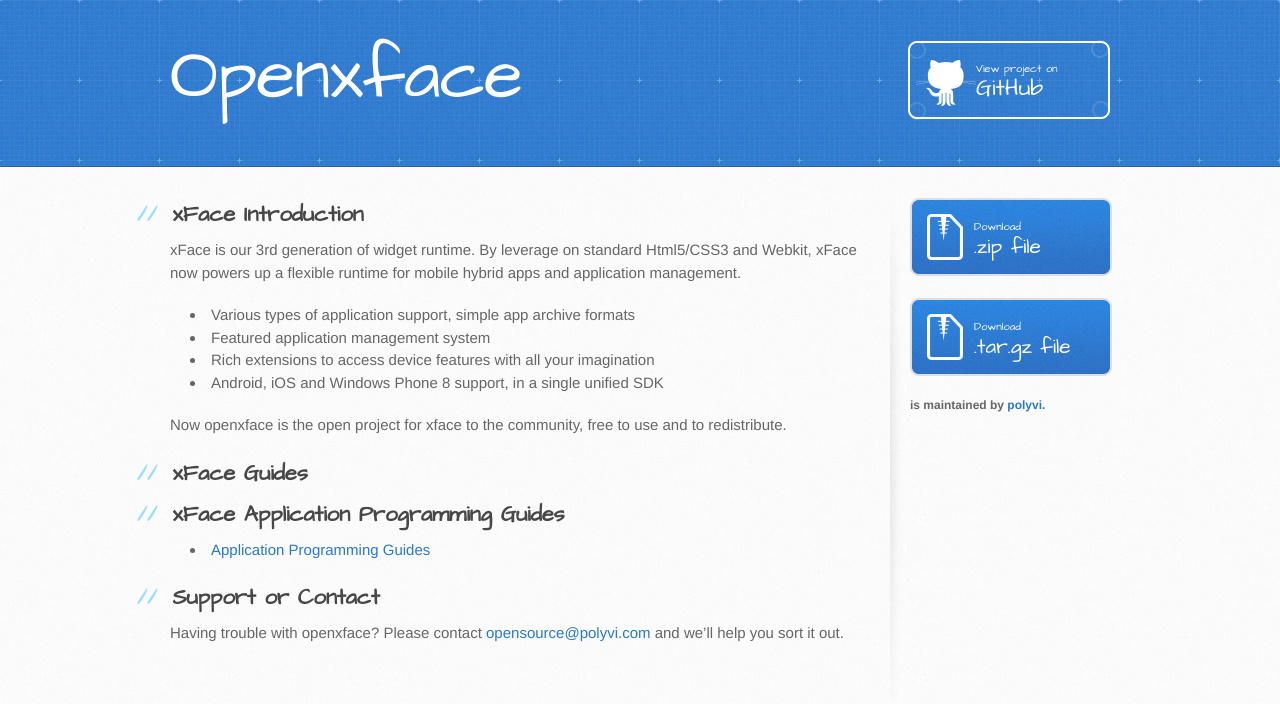
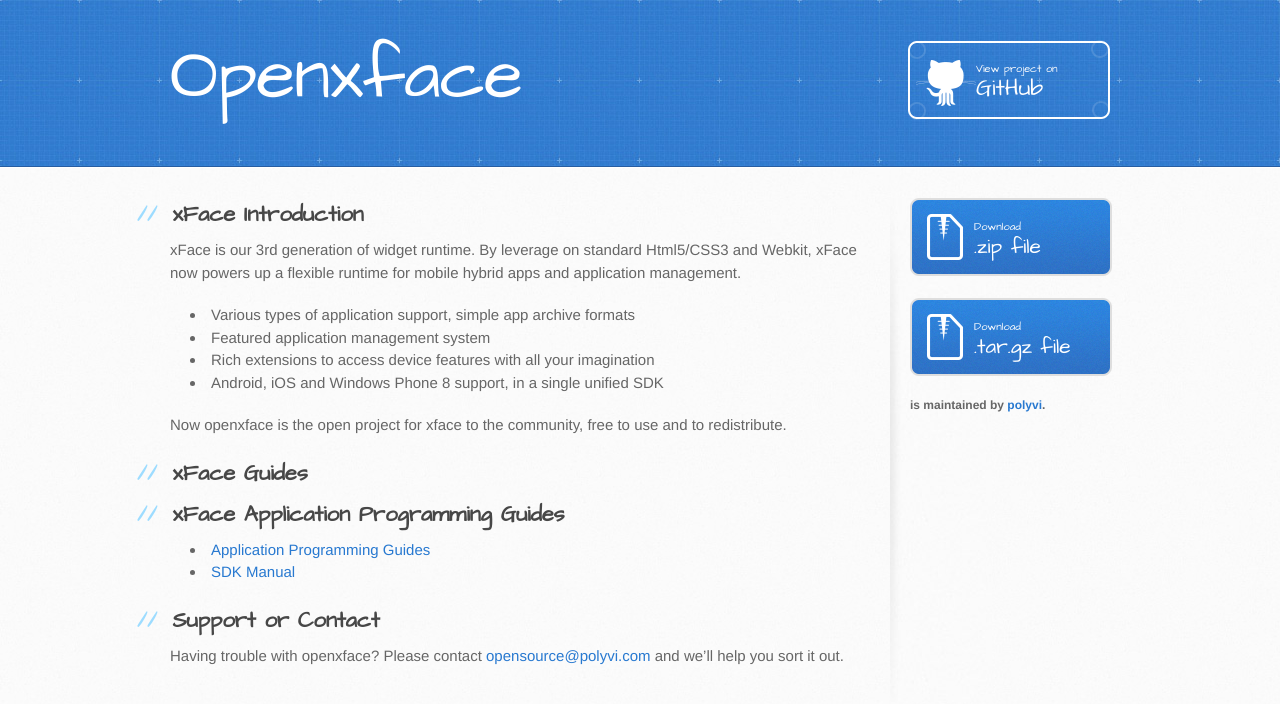
Before and after one commit to polyvi/openxface, a Jekyll site: the page built from index.html, in a window 1280 px wide. Shown: the top 704 px of the page. Built offline with Jekyll 4.4.1, drawn with Linux system fonts in a browser that asks for light colours; Markdown is read by kramdown in place of the engine named in the settings.

Commit message:
Added sdk manual link

```diff
--- a/index.html
+++ b/index.html
@@ -24,6 +24,7 @@
     <a name="app-programming-guide" class="anchor" href="#app-programming-guide"><span class="octicon octicon-link"></span></a>xFace Application Programming Guides</h2>
 <ul>
     <li><a href="{{ site.baseurl }}/guide/AppProgramming/index.html">Application Programming Guides</a></li>
+    <li><a target="_blank" href="http://www.polyvi.net:8012/doc/xFaceSDK/">SDK Manual</a></li>
 
 </ul>
 
```
